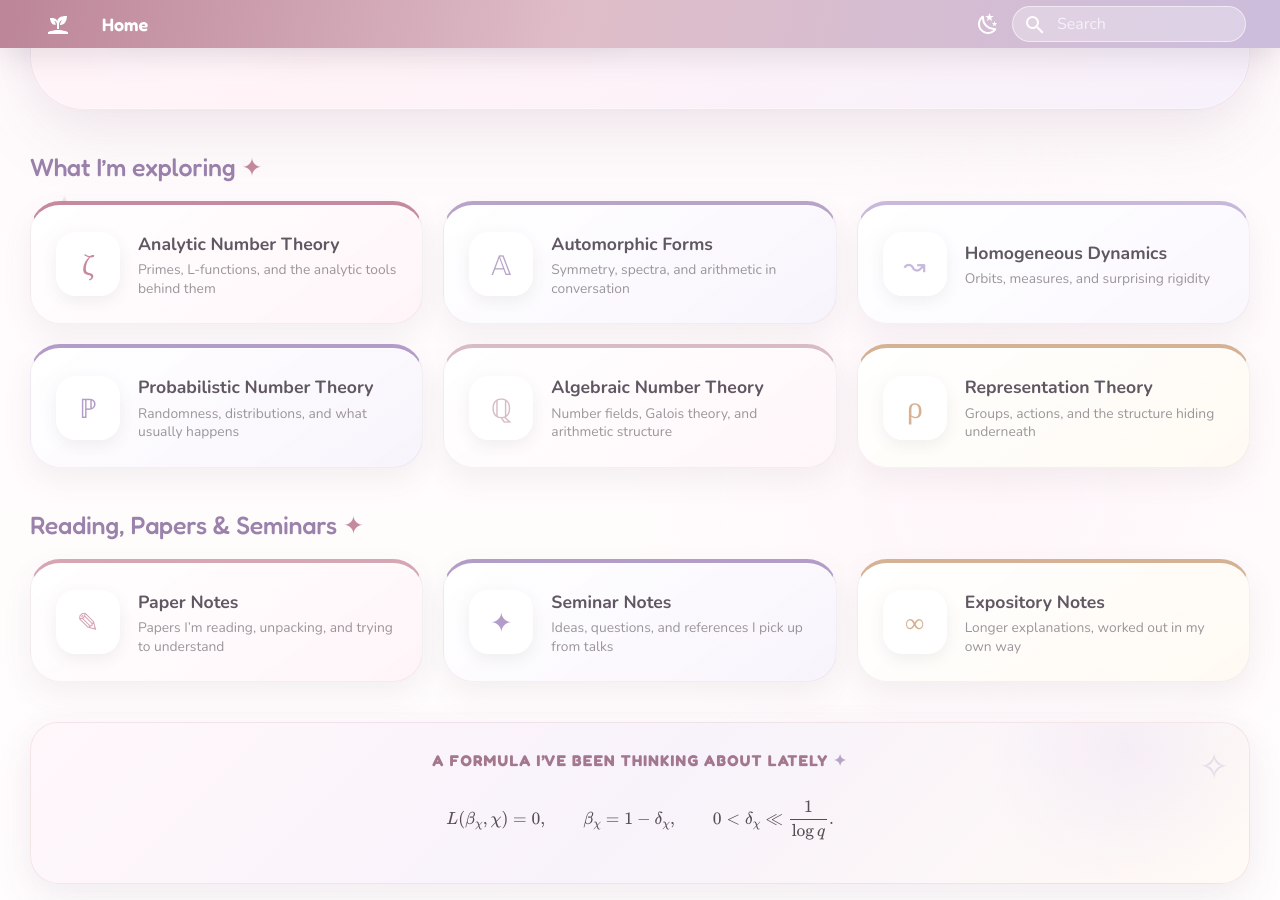
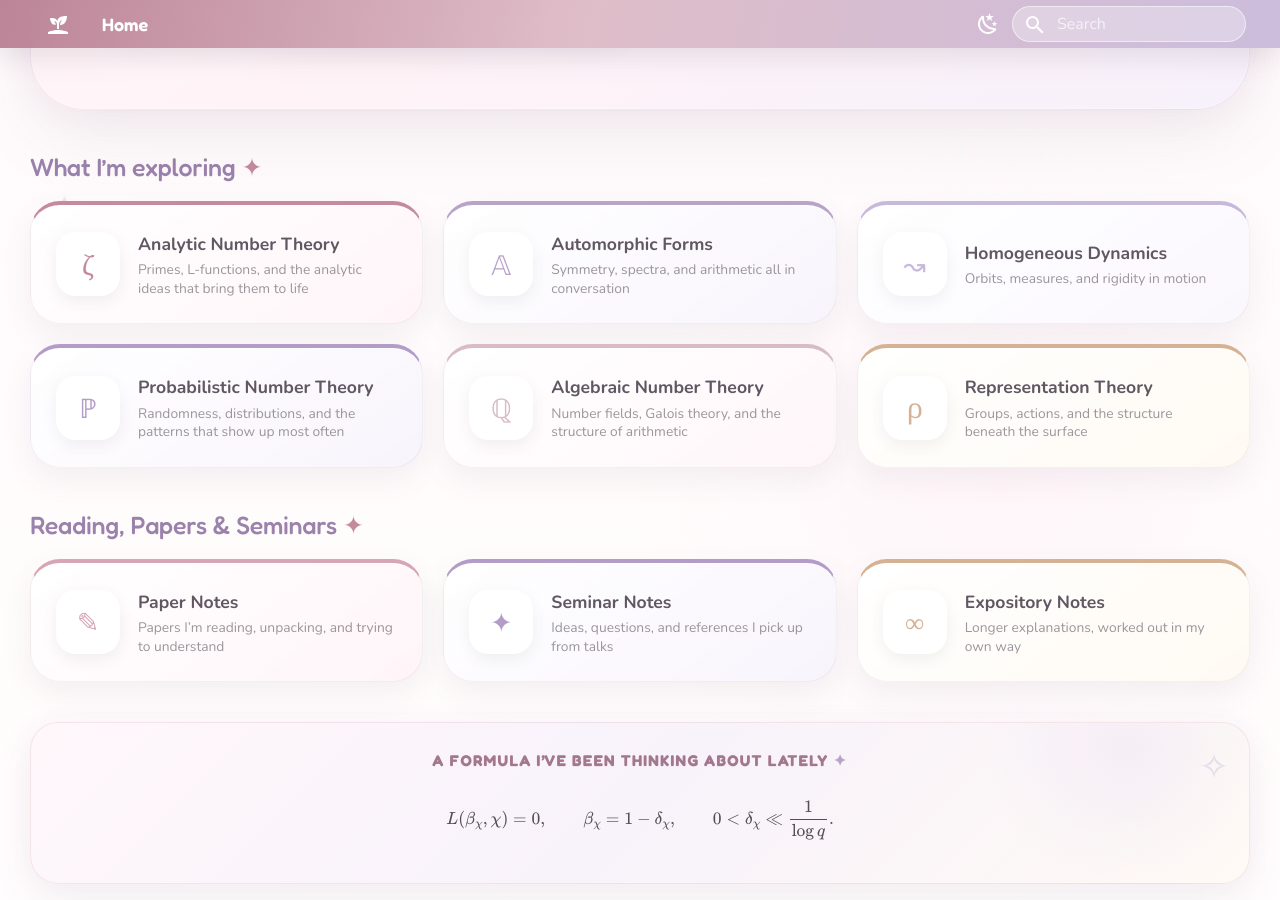
Before and after one commit to yanyanwang-math/yanyanwang-math.github.io, an MkDocs documentation site: the page built from docs/index.md, in a window 1280 px wide and 900 px high, scrolled down 774 px. Built offline with MkDocs 1.6.1 and Material for MkDocs 9.7.7, drawn with Linux system fonts in a browser that asks for light colours.

Commit message:
Add files via upload

```diff
--- a/docs/index.md
+++ b/docs/index.md
@@ -54,7 +54,7 @@ hide:
        href="analytic-number-theory/">
       <span class="fresh-icon">ζ</span>
       <strong>Analytic Number Theory</strong>
-      <small>Primes, L-functions, and the analytic tools behind them</small>
+      <small>Primes, L-functions, and the analytic ideas that bring them to life</small>
     </a>
 
     <a class="fresh-card"
@@ -62,7 +62,7 @@ hide:
        href="automorphic-forms/">
       <span class="fresh-icon">𝔸</span>
       <strong>Automorphic Forms</strong>
-      <small>Symmetry, spectra, and arithmetic in conversation</small>
+      <small>Symmetry, spectra, and arithmetic all in conversation</small>
     </a>
 
     <a class="fresh-card"
@@ -70,7 +70,7 @@ hide:
        href="homogeneous-dynamics/">
       <span class="fresh-icon">↝</span>
       <strong>Homogeneous Dynamics</strong>
-      <small>Orbits, measures, and surprising rigidity</small>
+      <small>Orbits, measures, and rigidity in motion</small>
     </a>
 
     <a class="fresh-card"
@@ -78,7 +78,7 @@ hide:
        href="probabilistic-number-theory/">
       <span class="fresh-icon">ℙ</span>
       <strong>Probabilistic Number Theory</strong>
-      <small>Randomness, distributions, and what usually happens</small>
+      <small>Randomness, distributions, and the patterns that show up most often</small>
     </a>
 
     <a class="fresh-card"
@@ -86,7 +86,7 @@ hide:
        href="algebraic-number-theory/">
       <span class="fresh-icon">ℚ</span>
       <strong>Algebraic Number Theory</strong>
-      <small>Number fields, Galois theory, and arithmetic structure</small>
+      <small>Number fields, Galois theory, and the structure of arithmetic</small>
     </a>
 
     <a class="fresh-card"
@@ -94,7 +94,7 @@ hide:
        href="representation-theory/">
       <span class="fresh-icon">ρ</span>
       <strong>Representation Theory</strong>
-      <small>Groups, actions, and the structure hiding underneath</small>
+      <small>Groups, actions, and the structure beneath the surface</small>
     </a>
 
   </div>
```
